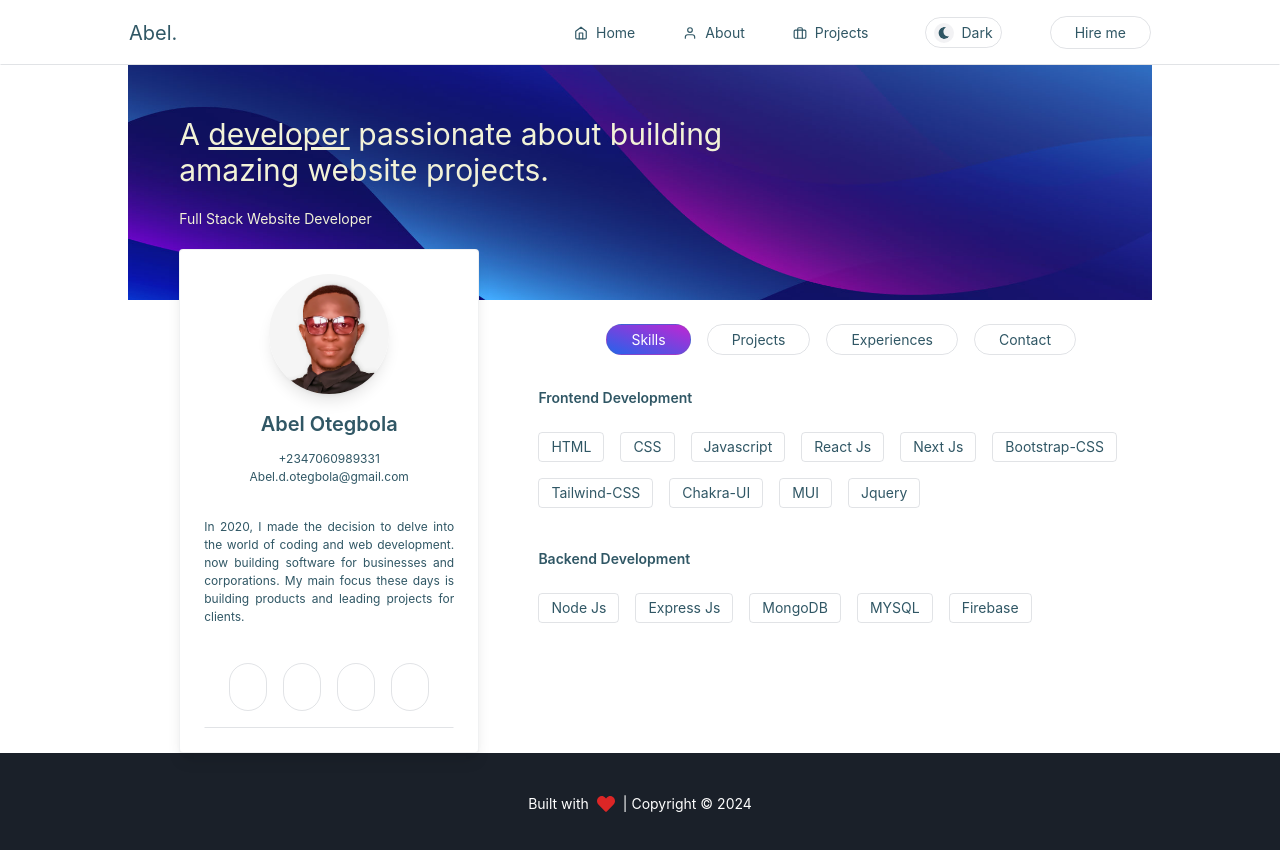
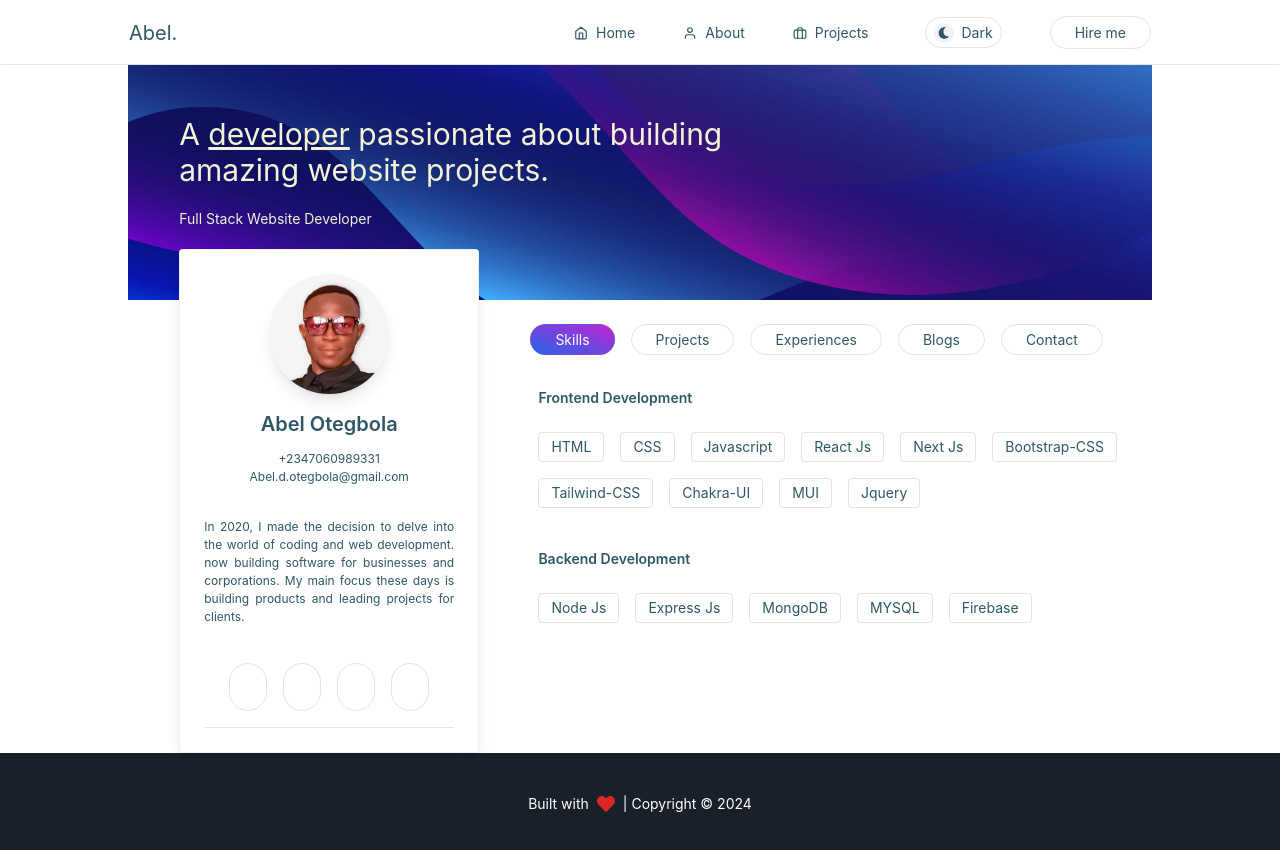
Before and after one commit to abel-otegbola/Portfolio, a Next.js app: page / in a window 1280 px wide. Shown: the top 850 px of the page. Built offline with nearby package versions, Linux system fonts and the light colour scheme; some icons are missing.

Commit message:
feat: add blogs section in page

```diff
--- /dev/null
+++ b/components/blogs/blogs.js
@@ -0,0 +1,30 @@
+import Image from "next/image";
+import { projects } from "../../data/projects";
+
+const Blogs = () => {
+    return (
+        <div className="grid md:grid-cols-2 gap-4">
+            {
+                projects.blogs.map(blog => (
+                    <div key={blog.id} className="">
+                        <div className="w-full min-h-[240px] relative overflow-hidden bg-gray-800/[0.1]" data-aos="zoom-in">
+                            <Image
+                            src={blog?.img}
+                            alt={blog.title}
+                            className="object-cover object-center rounded"
+                            fill={true}
+                            />
+                        </div>
+                        <div className="py-4">
+                            <h1>{blog.title}</h1>
+                        </div>
+                    </div>
+                ))
+            }
+
+
+        </div>
+    )
+}
+
+export default Blogs;
--- a/data/projects.js
+++ b/data/projects.js
@@ -92,4 +92,17 @@ export const projects = {
       tech: ["CSS", "HTML", "Javascript"],
     },
   ],
+
+  blogs: [
+    {
+      id: 10,
+      title: "how to build a chatbot using Next.Js, Gemini API and Appwrite",
+      img: "/blogs/buildsaas.jpg"
+    },
+    {
+      id: 11,
+      title: "Awesome Saas website ideas you can build",
+      img: "/blogs/buildsaas.jpg"
+    }
+  ]
 };
--- a/pages/index.js
+++ b/pages/index.js
@@ -7,6 +7,7 @@ import 'aos/dist/aos.css';
 import { useEffect, useState } from 'react'
 import Header from "../components/header/Header";
 import Experience from "../components/experience/experience";
+import Blogs from "../components/blogs/blogs";
 
 export default function Home() {
   const [active, setActive] = useState("skills")
@@ -33,10 +34,11 @@ export default function Home() {
 
             <div className="flex-1 pb-12 sm:px-0 px-2 w-full">
               <div className="w-[100%] overflow-x-auto scrollbar">
-                <div className="flex gap-4 md:justify-center items-center py-6 min-w-[400px]">
+                <div className="flex gap-4 lg:justify-start md:justify-center items-center py-6 min-w-[400px]">
                   <button className={`px-6 py-1 border border-gray-500/[0.2] rounded-full ${active === "skills" ? "bg-gradient-to-tr from-blue-600 to-fuchsia-600 text-white" : ""}`} onClick={() => setActive("skills")}>Skills</button>
                   <button className={`px-6 py-1 border border-gray-500/[0.2] rounded-full ${active === "projects" ? "bg-gradient-to-tr from-blue-600 to-fuchsia-600 text-white" : ""}`} onClick={() => setActive("projects")}>Projects</button>
                   <button className={`px-6 py-1 border border-gray-500/[0.2] rounded-full ${active === "experiences" ? "bg-gradient-to-tr from-blue-600 to-fuchsia-600 text-white" : ""}`} onClick={() => setActive("experiences")}>Experiences</button>
+                  <button className={`px-6 py-1 border border-gray-500/[0.2] rounded-full ${active === "blogs" ? "bg-gradient-to-tr from-blue-600 to-fuchsia-600 text-white" : ""}`} onClick={() => setActive("blogs")}>Blogs</button>
                   <button className={`px-6 py-1 border border-gray-500/[0.2] rounded-full ${active === "contact" ? "bg-gradient-to-tr from-blue-600 to-fuchsia-600 text-white" : ""}`} onClick={() => setActive("contact")}>Contact</button>
                 </div>
               </div>
@@ -49,6 +51,9 @@ export default function Home() {
                 :
                 active === "experiences" ?
                   <Experience />
+                :
+                active === "blogs" ?
+                  <Blogs />
                 :
                 active === "contact" ?
                   <div className="">
```
Also changed, not shown: public/blogs/buildsaas.jpg (added).
